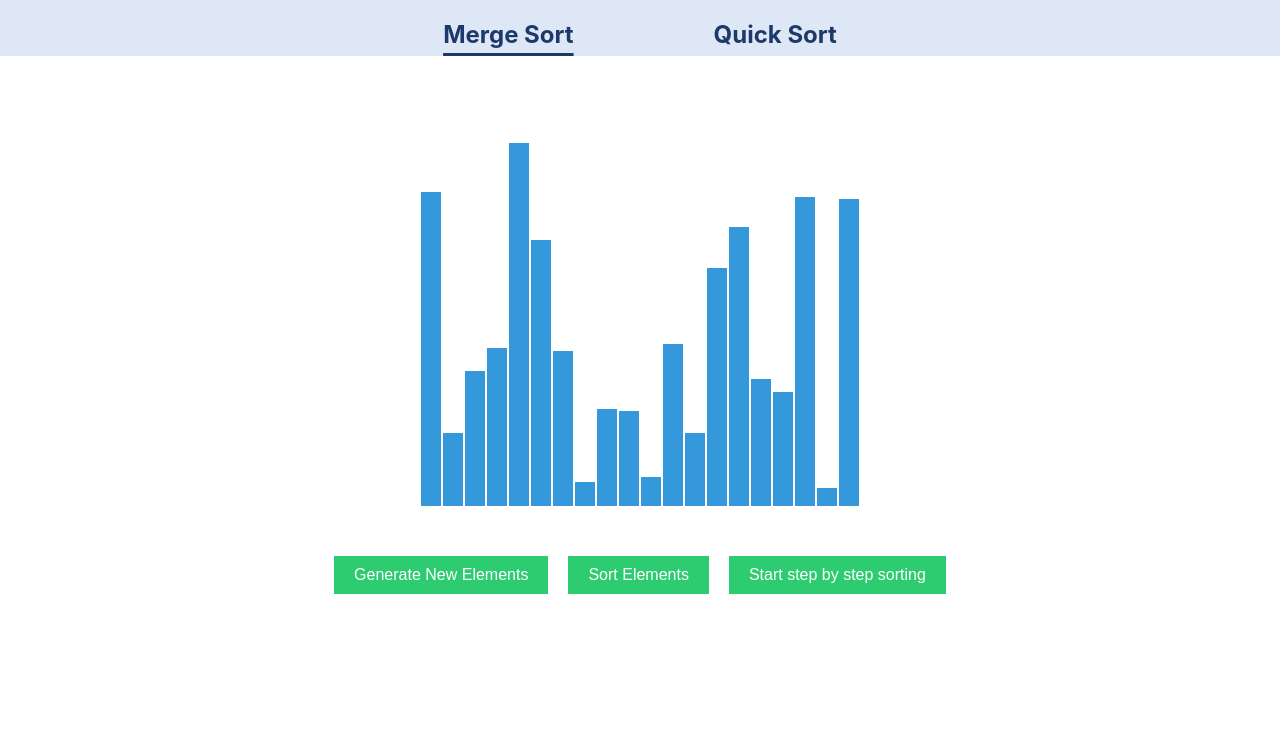
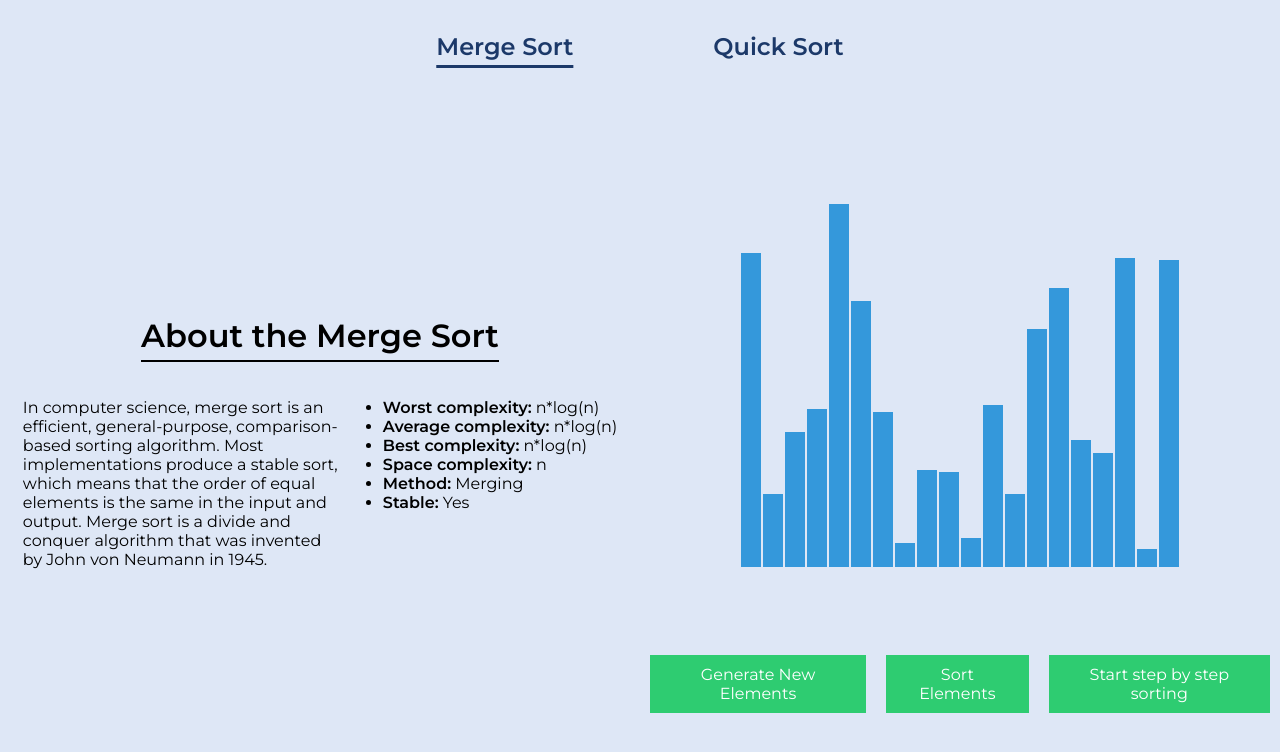
Before and after one commit to mustafapanjiwala/sorting-visualizer, a React (Create React App) app: page / in a window 1280 px wide. Shown: the top 752 px of the page. Built offline with nearby package versions, Linux system fonts and the light colour scheme.

Commit message:
added styling

```diff
--- a/public/index.html
+++ b/public/index.html
@@ -4,6 +4,12 @@
     <meta charset="utf-8" />
     <link rel="icon" href="%PUBLIC_URL%/favicon.ico" />
     <meta name="viewport" content="width=device-width, initial-scale=1" />
+    <link rel="preconnect" href="https://fonts.googleapis.com" />
+    <link rel="preconnect" href="https://fonts.gstatic.com" crossorigin />
+    <link
+      href="https://fonts.googleapis.com/css2?family=Montserrat:wght@300;400;600&display=swap"
+      rel="stylesheet"
+    />
     <meta name="theme-color" content="#000000" />
     <meta
       name="description"
--- a/src/App.css
+++ b/src/App.css
@@ -1,5 +1,12 @@
+@import url("https://fonts.googleapis.com/css2?family=Montserrat:wght@300;400;600&display=swap");
+* {
+  font-family: "Montserrat", sans-serif;
+}
 .App {
   text-align: center;
+  box-sizing: border-box;
+  margin: 0;
+  padding: 0;
 }
 
 h1 {
@@ -8,6 +15,7 @@ h1 {
 
 .header {
   width: 100%;
+  height: 10vh;
   background-color: #5281ce30;
   display: flex;
   gap: 100px;
@@ -33,13 +41,48 @@ h2 {
   display: flex;
   justify-content: center;
 }
+.container {
+  display: flex;
+  flex-direction: row;
+  align-items: center;
+  justify-content: center;
+  height: 90vh;
+  width: 100vw;
+  background-color: #dee7f6;
+}
+
+.leftContainer {
+  display: flex;
+  width: 50%;
+  height: 100%;
+  flex-direction: column;
+  align-items: center;
+  justify-content: center;
+}
+.rightContainer {
+  display: flex;
+  width: 50%;
+  height: 100%;
+  flex-direction: column;
+  align-items: center;
+  justify-content: space-evenly;
+}
+.content {
+  display: flex;
+  flex-direction: row;
+  align-items: flex-start;
+  justify-content: center;
+}
+.desc {
+  width: 50%;
+}
 
 .array-container {
   display: flex;
   align-items: flex-end;
   justify-content: center;
   height: 400px;
-  padding: 50px;
+  width: auto;
 }
 
 .array-bar {
--- a/src/MergeSort.js
+++ b/src/MergeSort.js
@@ -1,4 +1,4 @@
-import React, { useState, useEffect } from 'react';
+import React, { useState, useEffect } from "react";
 
 function MergeSort() {
   const [array, setArray] = useState([]);
@@ -24,9 +24,9 @@ function MergeSort() {
       setStepByStep(false);
     }
     for (let i = 0; i < array.length; i++) {
-      const arrayBars = document.getElementsByClassName('array-bar');
+      const arrayBars = document.getElementsByClassName("array-bar");
       const barStyle = arrayBars[i].style;
-      const colorClass = '#3498db';
+      const colorClass = "#3498db";
       barStyle.backgroundColor = colorClass;
     }
   };
@@ -81,10 +81,10 @@ function MergeSort() {
 
   function animateSort(animations) {
     for (let i = 0; i < animations.length; i++) {
-      const arrayBars = document.getElementsByClassName('array-bar');
+      const arrayBars = document.getElementsByClassName("array-bar");
       const [idx, newHeight, isMerge] = animations[i];
       const barStyle = arrayBars[idx].style;
-      const colorClass = isMerge ? 'green' : 'red';
+      const colorClass = isMerge ? "green" : "red";
       setTimeout(() => {
         barStyle.height = `${newHeight}px`;
         barStyle.backgroundColor = colorClass;
@@ -94,9 +94,9 @@ function MergeSort() {
 
   function animateSortSteByStep() {
     const [idx, newHeight, isMerge] = animations[currentStep];
-    const arrayBars = document.getElementsByClassName('array-bar');
+    const arrayBars = document.getElementsByClassName("array-bar");
     const barStyle = arrayBars[idx].style;
-    const colorClass = isMerge ? 'green' : 'red';
+    const colorClass = isMerge ? "green" : "red";
     barStyle.height = `${newHeight}px`;
     barStyle.backgroundColor = colorClass;
     setCurrentStep(currentStep + 1);
@@ -119,22 +119,65 @@ function MergeSort() {
   };
 
   return (
-    <div className='merge-sort'>
-      <div className='array-container'>
+    <div className="container">
+      <div className="leftContainer">
+        <h1
+          className="title"
+          style={{ borderBottom: "2px solid black", paddingBottom: "5px" }}
+        >
+          About the Merge Sort
+        </h1>
+        <div className="content">
+          <div className="desc">
+            <p>
+              In computer science, merge sort is an efficient, general-purpose,
+              comparison-based sorting algorithm. Most implementations produce a
+              stable sort, which means that the order of equal elements is the
+              same in the input and output. Merge sort is a divide and conquer
+              algorithm that was invented by John von Neumann in 1945.{" "}
+            </p>
+          </div>
+          <div className="performance">
+            <ul>
+              <li>
+                <b>Worst complexity:</b> n*log(n)
+              </li>
+              <li>
+                <b>Average complexity:</b> n*log(n)
+              </li>
+              <li>
+                <b>Best complexity:</b> n*log(n)
+              </li>
+              <li>
+                <b>Space complexity:</b> n
+              </li>
+              <li>
+                <b>Method:</b> Merging
+              </li>
+              <li>
+                <b>Stable:</b> Yes
+              </li>
+            </ul>
+          </div>
+        </div>
+      </div>
+      <div className="rightContainer">
+        <div className="array-container">
           {array.map((value, idx) => (
             <div
-            className='array-bar'
+              className="array-bar"
               key={idx}
-            style={{ height: `${value}px`, backgroundColor: '#3498db' }}
+              style={{ height: `${value}px`, backgroundColor: "#3498db" }}
             ></div>
           ))}
         </div>
-      <div className='controls'>
+        <div className="controls">
           <button onClick={resetArray}>Generate New Elements</button>
           <button onClick={mergeSort}>Sort Elements</button>
           <button onClick={handleNextClick}>
-          {started ? 'Next' : 'Start step by step sorting'}
+            {started ? "Next" : "Start step by step sorting"}
           </button>
+        </div>
       </div>
     </div>
   );
--- a/src/QuickSort.js
+++ b/src/QuickSort.js
@@ -1,4 +1,4 @@
-import React, { useEffect, useState } from 'react';
+import React, { useEffect, useState } from "react";
 
 const QuickSort = () => {
   const [array, setArray] = useState([]);
@@ -85,26 +85,69 @@ const QuickSort = () => {
   };
 
   return (
-    <div className='container'>
-      <div className='array-container'>
+    <div className="container">
+      <div className="leftContainer">
+        <h1
+          className="title"
+          style={{ borderBottom: "2px solid black", paddingBottom: "5px" }}
+        >
+          About the Quick Sort
+        </h1>
+        <div className="content">
+          <div className="desc">
+            <p>
+              Quicksort is an efficient sorting algorithm. Developed by British
+              computer scientist Tony Hoare in 1959 and published in 1961, it is
+              still a commonly used algorithm for sorting. When implemented
+              well, it can be somewhat faster than merge sort and about two or
+              three times faster than heapsort.{" "}
+            </p>
+          </div>
+          <div className="performance">
+            <ul>
+              <li>
+                <b>Worst complexity:</b> n^2
+              </li>
+              <li>
+                <b>Average complexity:</b> n*log(n)
+              </li>
+              <li>
+                <b>Best complexity:</b> n*log(n)
+              </li>
+              <li>
+                <b>Space complexity:</b> log(n)
+              </li>
+              <li>
+                <b>Method:</b> Partitioning
+              </li>
+              <li>
+                <b>Stable:</b> No
+              </li>
+            </ul>
+          </div>
+        </div>
+      </div>
+      <div className="rightContainer">
+        <div className="array-container">
           {array.map((value, idx) => (
             <div
               className={`array-bar ${
-              highlightedIndices.includes(idx) ? 'highlighted' : ''
-            } ${idx === sortingIndex ? 'sorting' : ''}`}
+                highlightedIndices.includes(idx) ? "highlighted" : ""
+              } ${idx === sortingIndex ? "sorting" : ""}`}
               key={idx}
               style={{ height: `${value}px` }}
             ></div>
           ))}
         </div>
-      <div className='controls'>
+        <div className="controls">
           <button onClick={generateArray}>Generate New Elements</button>
           <button onClick={() => quickSort(array, 0, array.length - 1)}>
             Sort Elements
           </button>
           <button onClick={handleNextStep}>
-          {sortingIndex < 0 ? 'Start step by step sorting' : 'Next'}
+            {sortingIndex < 0 ? "Start step by step sorting" : "Next"}
           </button>
+        </div>
       </div>
     </div>
   );
--- a/src/index.js
+++ b/src/index.js
@@ -1,17 +1,11 @@
-import React from 'react';
-import ReactDOM from 'react-dom/client';
-import './index.css';
-import App from './App';
-import reportWebVitals from './reportWebVitals';
+import React from "react";
+import ReactDOM from "react-dom/client";
+import "./index.css";
+import App from "./App";
 
-const root = ReactDOM.createRoot(document.getElementById('root'));
+const root = ReactDOM.createRoot(document.getElementById("root"));
 root.render(
   <React.StrictMode>
     <App />
   </React.StrictMode>
 );
-
-// If you want to start measuring performance in your app, pass a function
-// to log results (for example: reportWebVitals(console.log))
-// or send to an analytics endpoint. Learn more: https://bit.ly/CRA-vitals
-reportWebVitals();
--- a/src/reportWebVitals.js
+++ /dev/null
@@ -1,13 +0,0 @@
-const reportWebVitals = onPerfEntry => {
-  if (onPerfEntry && onPerfEntry instanceof Function) {
-    import('web-vitals').then(({ getCLS, getFID, getFCP, getLCP, getTTFB }) => {
-      getCLS(onPerfEntry);
-      getFID(onPerfEntry);
-      getFCP(onPerfEntry);
-      getLCP(onPerfEntry);
-      getTTFB(onPerfEntry);
-    });
-  }
-};
-
-export default reportWebVitals;
```
Also changed, not shown: 1 other file (tests, documents, lock files or other folders). Lines whose indentation alone changed are shown as unchanged.
